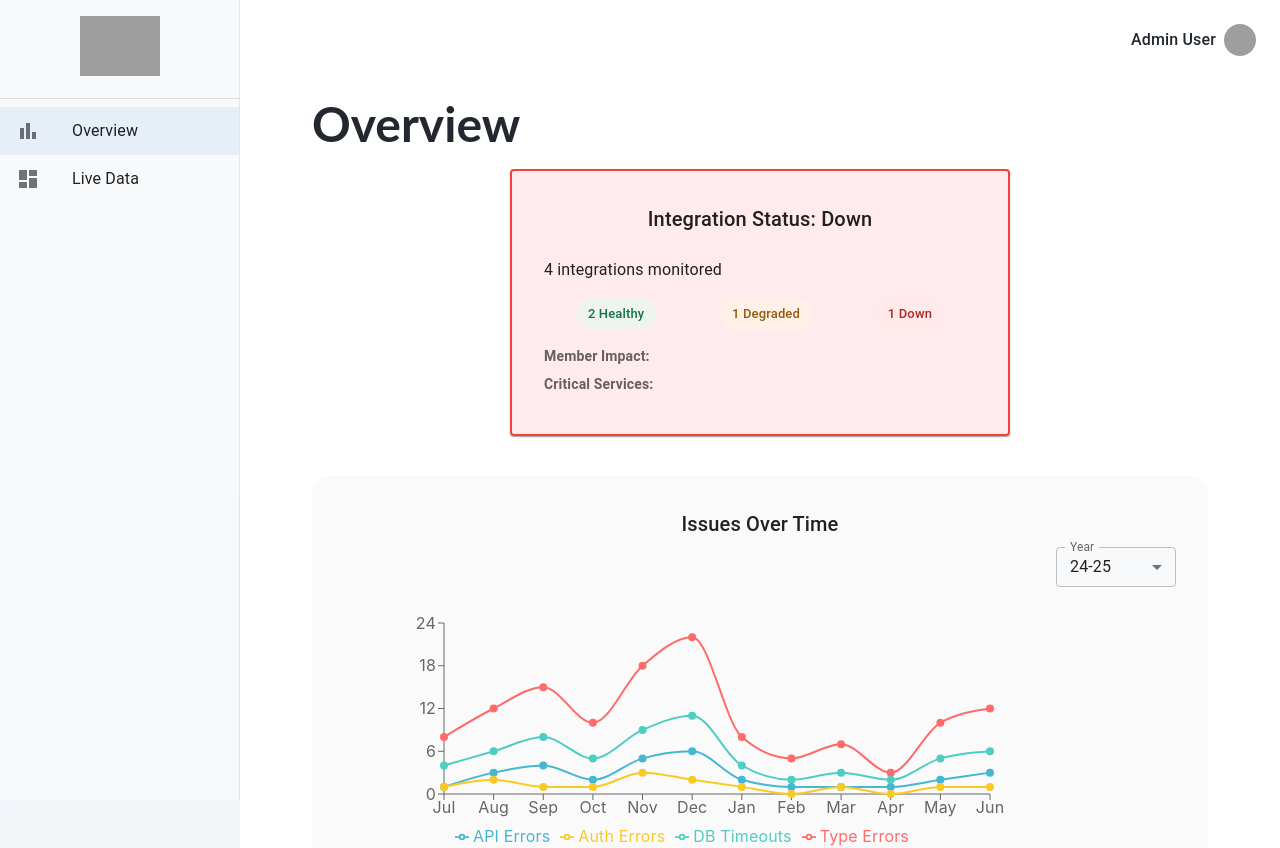
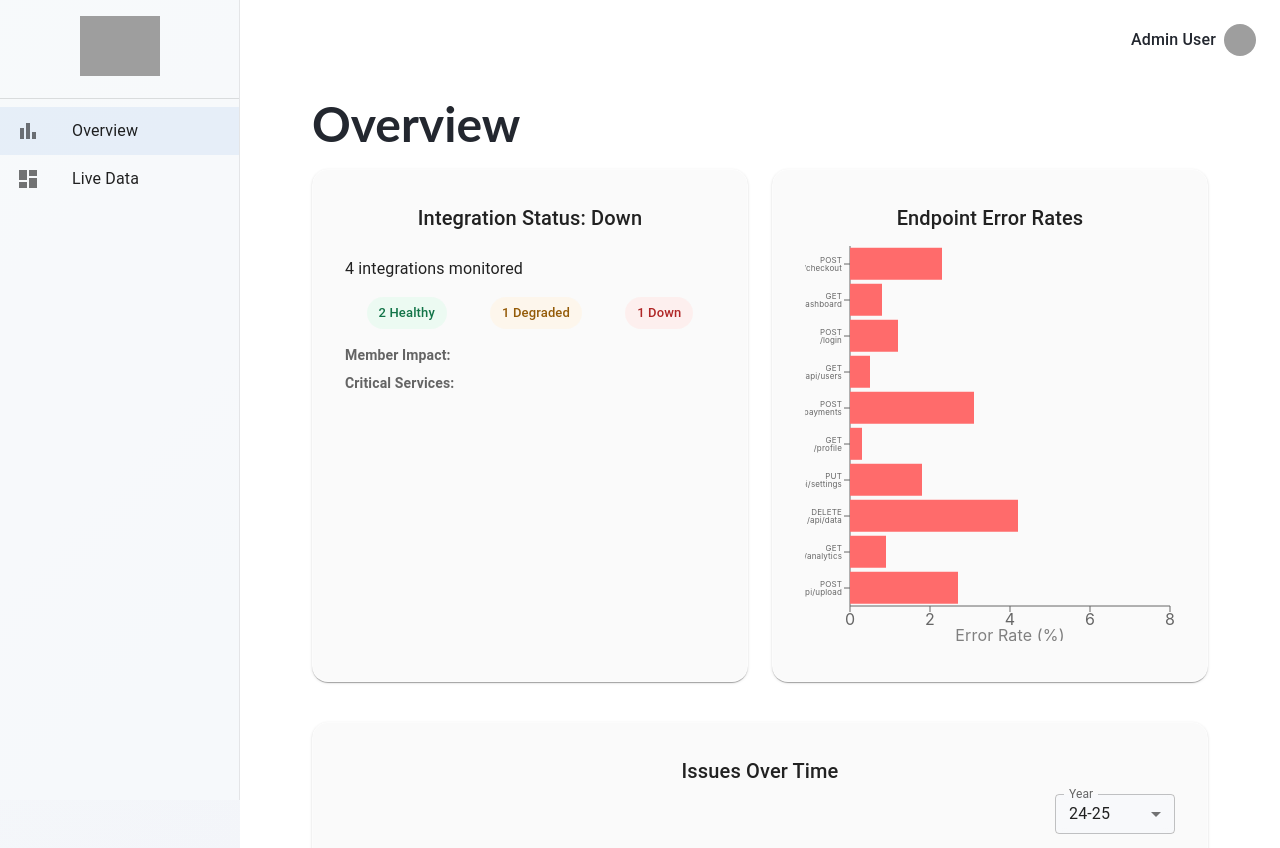
Before and after one commit to Poly1581/FoundersNetworkDashboard, a React (Create React App) app in the folder dashboard-ui/: page / in a window 1280 px wide. Shown: the top 848 px of the page. Built offline with nearby package versions, Linux system fonts and the light colour scheme; grey boxes are pictures that could not be loaded.

Commit message:
Added the error rates to the Overview page as a bar graph (to be changed to Mui)

```diff
--- a/dashboard-ui/src/App.js
+++ b/dashboard-ui/src/App.js
@@ -506,6 +506,17 @@ function HubSpotSection({ allExpanded, isOpen, onToggle }) {
 function ActiveDealsSection({ deals, textContent }) {
     const [expandedDeals, setExpandedDeals] = useState([]);
 
+    const getRowColorForDeal = (stage) => {
+        switch (stage) {
+            case 'Discovery':
+                return '#e3f2fd'; // light blue
+            case 'Proposal':
+                return '#bbdefb'; // slightly darker light blue
+            default:
+                return 'inherit';
+        }
+    };
+
     const handleViewDealDetails = (dealId) => {
         const newExpandedDeals = expandedDeals.includes(dealId)
             ? expandedDeals.filter(id => id !== dealId)
@@ -546,7 +557,7 @@ function ActiveDealsSection({ deals, textContent }) {
                 <TableBody>
                     {deals.map(deal => (
                         <React.Fragment key={deal.id}>
-                            <TableRow>
+                            <TableRow sx={{ backgroundColor: getRowColorForDeal(deal.stage) }}>
                                 <TableCell>{deal.title}</TableCell>
                                 <TableCell>{deal.stage}</TableCell>
                                 <TableCell>{deal.amount}</TableCell>
@@ -631,6 +642,19 @@ function RecentActivitiesSection({ activities, textContent }) {
 
 function IntegrationDetailsSection({ integrations, textContent, onAndViewDetails, expandedIntegrations }) {
     if (!integrations) return null;
+
+    const getRowColor = (status) => {
+        switch (status) {
+            case 'Healthy':
+                return '#e8f5e8'; // light green
+            case 'Degraded':
+                return '#fff3e0'; // light orange
+            case 'Down':
+                return '#ffebee'; // light red
+            default:
+                return 'inherit';
+        }
+    };
     return (
         <CollapsibleSection title={textContent.heading}>
             {integrations.length === 0 ? <Typography>No integration data.</Typography> :
@@ -646,7 +670,7 @@ function IntegrationDetailsSection({ integrations, textContent, onAndViewDetails
                     <TableBody>
                         {integrations.map((i, index) => (
                             <React.Fragment key={i.name}>
-                                <TableRow>
+                                <TableRow sx={{ backgroundColor: getRowColor(i.status) }}>
                                     <TableCell>{i.name}</TableCell>
                                     <TableCell>{i.category}</TableCell>
                                     <TableCell>
@@ -680,6 +704,17 @@ function IntegrationDetailsSection({ integrations, textContent, onAndViewDetails
 }
 
 function ActiveIssuesSection({ issues, onViewDetails, onResolveIssue, allEventsData, expandedRows, setExpandedRows, textContent }) {
+    const getRowColorForIssue = (status) => {
+        switch (status) {
+            case 'unresolved':
+                return '#ffebee'; // light red
+            case 'resolved':
+                return '#e8f5e8'; // light green
+            default:
+                return 'inherit';
+        }
+    };
+
     const handleExpandAll = () => {
         const allIssueIds = issues.map(issue => issue.id);
         const anyExpanded = expandedRows.length > 0;
@@ -712,7 +747,7 @@ function ActiveIssuesSection({ issues, onViewDetails, onResolveIssue, allEventsD
                 <TableBody>
                     {issues.map(issue => (
                         <React.Fragment key={issue.id}>
-                            <TableRow>
+                            <TableRow sx={{ backgroundColor: getRowColorForIssue(issue.status) }}>
                                 <TableCell>{issue.title}</TableCell>
                                 <TableCell>
                                     <Chip label={issue.status} size="small" color={issue.status === 'unresolved' ? 'error' : 'success'} />
@@ -930,6 +965,20 @@ const pieChartData = [
 ];
 
 const PIE_CHART_COLORS = ['#FF6384', '#FFCE56', '#36A2EB'];
+
+// Endpoint error rate data (dummy data for now)
+const endpointErrorRates = [
+    { endpoint: 'POST /checkout', errorRate: 2.3, totalRequests: 15420 },
+    { endpoint: 'GET /dashboard', errorRate: 0.8, totalRequests: 45230 },
+    { endpoint: 'POST /login', errorRate: 1.2, totalRequests: 8950 },
+    { endpoint: 'GET /api/users', errorRate: 0.5, totalRequests: 32100 },
+    { endpoint: 'POST /api/payments', errorRate: 3.1, totalRequests: 6780 },
+    { endpoint: 'GET /profile', errorRate: 0.3, totalRequests: 18900 },
+    { endpoint: 'PUT /api/settings', errorRate: 1.8, totalRequests: 4560 },
+    { endpoint: 'DELETE /api/data', errorRate: 4.2, totalRequests: 2340 },
+    { endpoint: 'GET /api/analytics', errorRate: 0.9, totalRequests: 12670 },
+    { endpoint: 'POST /api/upload', errorRate: 2.7, totalRequests: 5890 }
+];
 
 
 
@@ -1201,6 +1250,42 @@ function Overview({ integrationStatus, integrationSystems }) {
             )
         },
         {
+            title: 'Endpoint Error Rates',
+            content: (
+                <ResponsiveContainer width="100%" height={400}>
+                    <BarChart
+                        layout="vertical"
+                        data={endpointErrorRates}
+                        margin={{ top: 5, right: 5, left: 25, bottom: 5 }}
+                        barCategoryGap="5%"
+                    >
+                        <XAxis
+                            type="number"
+                            label={{ value: 'Error Rate (%)', position: 'insideBottom', offset: -5 }}
+                        />
+                        <YAxis
+                            type="category"
+                            dataKey="endpoint"
+                            width={20}
+                            tick={{ fontSize: 8 }}
+                        />
+                        <RechartsTooltip
+                            wrapperStyle={{ zIndex: 1000 }}
+                            formatter={(value, name) => [
+                                name === 'errorRate' ? `${value}%` : value,
+                                name === 'errorRate' ? 'Error Rate' : 'Total Requests',
+                            ]}
+                        />
+                        <Bar
+                            dataKey="errorRate"
+                            fill="#ff6b6b"
+                            layout="vertical"
+                        />
+                    </BarChart>
+                </ResponsiveContainer>
+            )
+        },
+        {
             title: 'Issues by Error Type',
             content: (
                 <ResponsiveContainer width="100%" height={200}>
@@ -1227,10 +1312,14 @@ function Overview({ integrationStatus, integrationSystems }) {
     // Filter cards based on integration status
     const baseCards = createOverviewCards(selectedYear);
 
-    // Add Integration Status card only when healthy
-    const cardsToShow = integrationStatus === 'healthy'
-        ? [...baseCards, createIntegrationStatusCard()]
-        : baseCards;
+    // Always show Integration Status card in top left, Endpoint Error Rates in top right
+    const cardsToShow = [
+        createIntegrationStatusCard(), // Integration Status (always top left)
+        baseCards[1], // Endpoint Error Rates (always top right)
+        baseCards[0], // Issues Over Time (spans full width)
+        baseCards[2], // Issues by Error Type
+        baseCards[3], // System Health
+    ];
 
     return (
         <Box sx={{ p: 3, height: '100%', boxSizing: 'border-box', display: 'flex', flexDirection: 'column' }}>
@@ -1240,45 +1329,37 @@ function Overview({ integrationStatus, integrationSystems }) {
                 fontWeight: 700
             }}>Overview</Typography>
 
-            {/* Show Integration Status card below title but above other content */}
-            {(integrationStatus === 'degraded' || integrationStatus === 'down') && (
-                <Box sx={{ mb: 3, display: 'flex', justifyContent: 'center' }}>
-                    <Box sx={{ width: { xs: '100%', sm: '400px', md: '500px' } }}>
-                        <IntegrationStatusCard
-                            systems={integrationSystems}
-                            status={integrationStatus}
-                        />
-                    </Box>
-                </Box>
-            )}
 
             <Box sx={{
                 flexGrow: 1,
                 display: 'grid',
                 gridTemplateColumns: { xs: '1fr', md: 'repeat(2, 1fr)' },
                 gap: 3,
+                gridAutoRows: 'min-content',
             }}>
                 {cardsToShow.map((card, index) => {
                     // Apply green styling when Integration Status is healthy
-                    const isIntegrationCard = card.title === 'Integration Status';
+                    const isIntegrationCard = card.title.startsWith('Integration Status');
                     const isSystemHealthCard = card.title === 'System Health';
                     const isGraphCard = card.title === 'Issues Over Time';
                     const isPieChartCard = card.title === 'Issues by Error Type';
+                    const isEndpointErrorCard = card.title === 'Endpoint Error Rates';
                     const cardSx = {
                         display: 'flex',
                         flexDirection: 'column',
                         p: 2,
-                        ...(index < 2 && { background: 'transparent', boxShadow: 'none', border: 'none' }),
-                        ...((index === 0 || index === 3) && { gridColumn: { md: 'span 2' } }),
-                        ...(isIntegrationCard && integrationStatus === 'healthy' && {
-                            backgroundColor: '#e8f5e8', // Light green background
-                            border: '2px solid #4caf50' // Green border
+                        // Issues Over Time spans full width (at index 2)
+                        ...(isGraphCard && { gridColumn: { md: 'span 2' } }),
+                        // First two cards (Integration Status and Endpoint Error Rates) are always side by side
+                        ...(index < 2 && {
+                            gridColumn: { md: 'span 1' }, // Explicitly set to span 1 column
+                            minHeight: '400px', // Set consistent height for side-by-side cards
                         }),
                         ...(isSystemHealthCard && {
-                            borderRadius: '16px', // Rounded corners for System Health card
-                            backgroundColor: '#fafafa', // Lighter gray background
+                            borderRadius: '16px',
+                            backgroundColor: '#fafafa',
                             '& .MuiCardContent-root': {
-                                backgroundColor: 'transparent', // Remove background from content
+                                backgroundColor: 'transparent',
                                 '& > .MuiTypography-h6': {
                                     backgroundColor: '#1c938a',
                                     color: 'white',
@@ -1288,9 +1369,9 @@ function Overview({ integrationStatus, integrationSystems }) {
                                 }
                             }
                         }),
-                        ...((isGraphCard || isPieChartCard) && {
-                            borderRadius: '16px', // Rounded corners like System Health card
-                            backgroundColor: '#fafafa' // Lighter gray background
+                        ...((isIntegrationCard || isGraphCard || isPieChartCard || isEndpointErrorCard) && {
+                            borderRadius: '16px',
+                            backgroundColor: '#fafafa'
                         })
                     };
 
```
